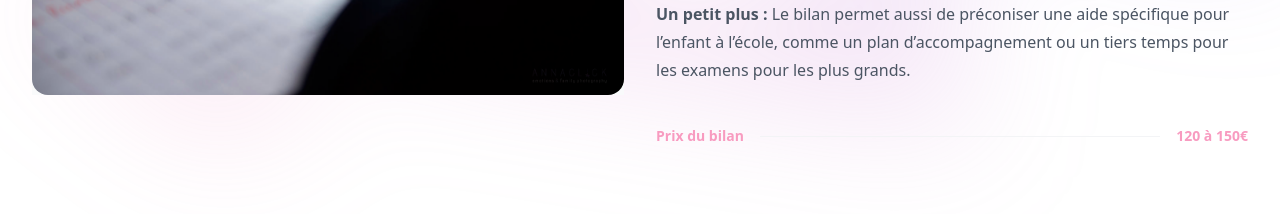
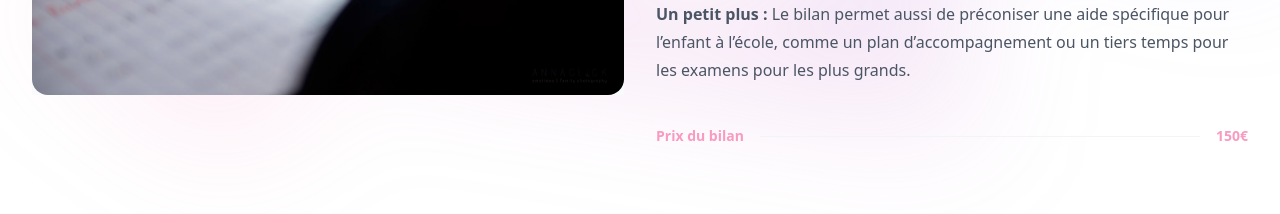
Before and after one commit to ThibSara/grapho78-website, a Next.js app: page /seances in a window 1280 px wide. Shown: the part 1320-1534 px from the top of the page. Built offline with nearby package versions, Linux system fonts and the light colour scheme.

Commit message:
Update price range for bilan section

```diff
--- a/src/app/sections/seances/BilanSection.tsx
+++ b/src/app/sections/seances/BilanSection.tsx
@@ -60,7 +60,7 @@ export const BilanSection = () => {
             </h4>
             <div className="h-px flex-auto bg-gray-100" />
             <span className="text-sm font-semibold leading-6 text-pink">
-              120 à 150€
+              150€
             </span>
           </div>
           <div className="lg:sticky mt-8 lg:top-4 lg:self-start  lg:hidden items-center flex justify-center">
```
